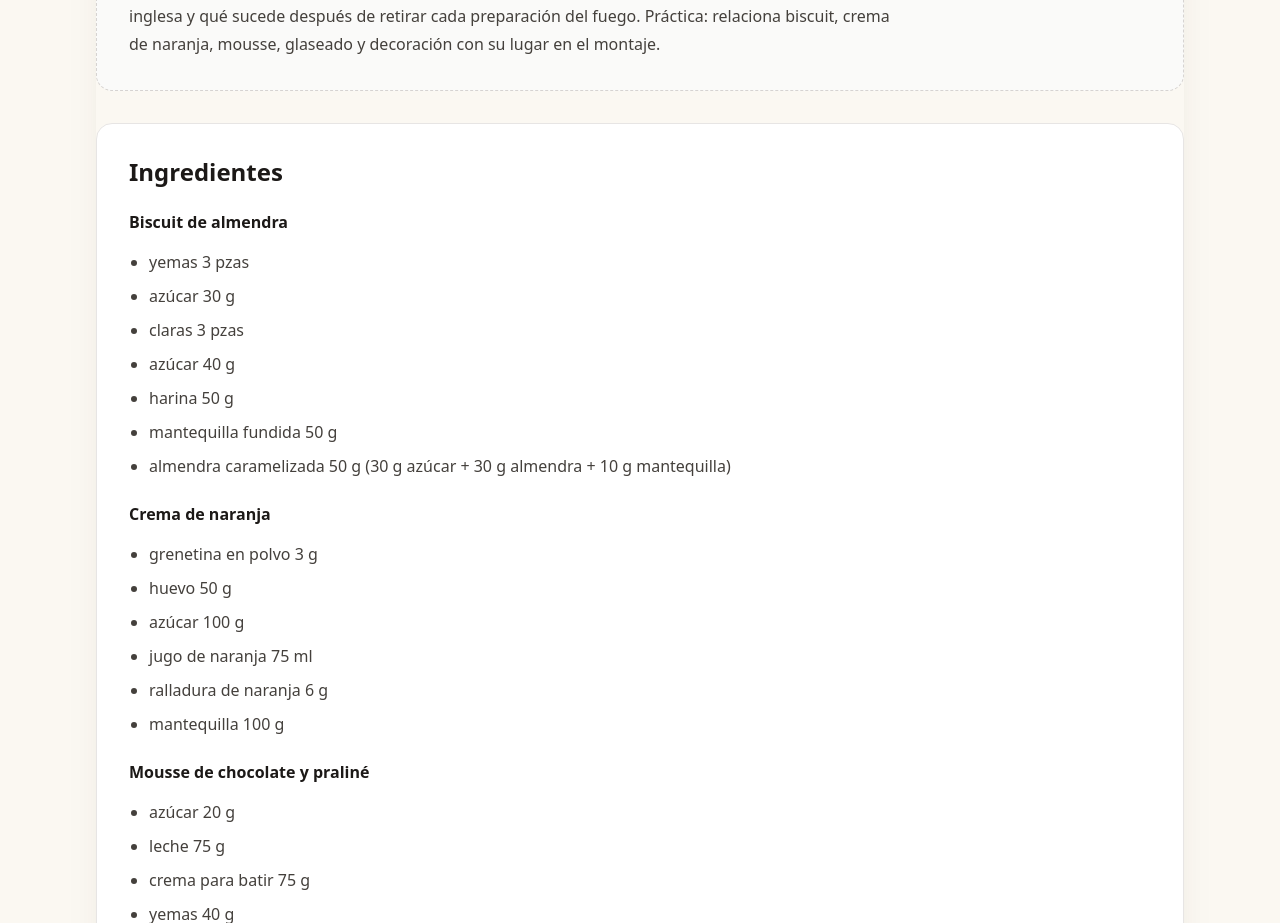
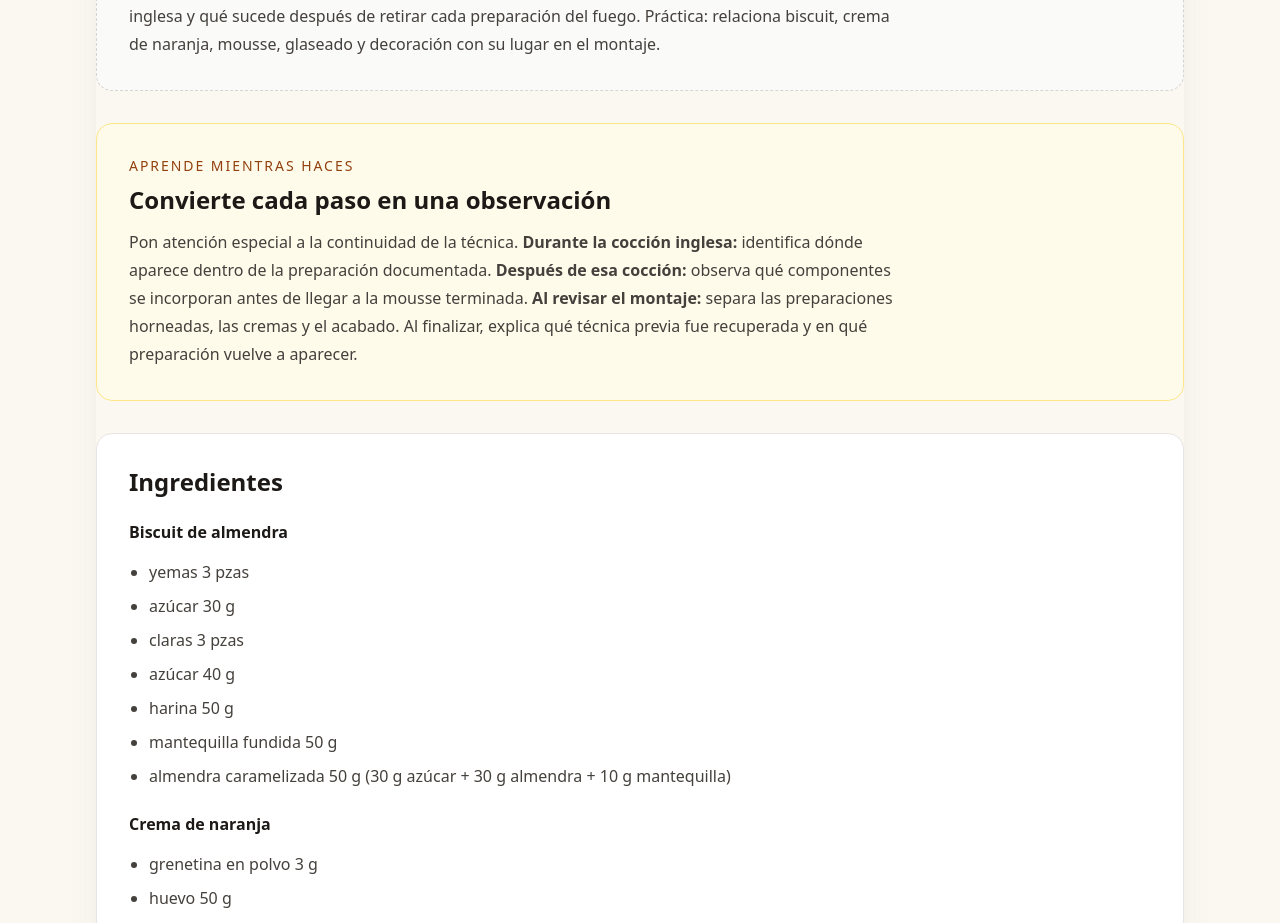
Before and after one commit to Drworm82/CursoPanadero, a Next.js app: page /leccion-andalucia in a window 1280 px wide. Shown: the part 860-1783 px from the top of the page. Built offline with nearby package versions, Linux system fonts and the light colour scheme; no server answers.

Commit message:
Mejorar aprendizaje durante la receta en pages/leccion-andalucia.js

```diff
--- a/pages/leccion-andalucia.js
+++ b/pages/leccion-andalucia.js
@@ -9,6 +9,7 @@ export default function LessonPage() {
         <section className="rounded-2xl bg-amber-50 p-6 sm:p-8"><p className="text-sm font-medium uppercase tracking-[0.14em] text-amber-700">Objetivo del aprendizaje</p><p className="mt-3 max-w-3xl leading-7 text-stone-700">El alumno reforzara la técnica de cocción en crema inglesa y la aplicara en la realización de una mousse.</p></section>
 <section className="rounded-2xl border border-stone-200 bg-white p-6 sm:p-8"><p className="text-sm font-medium uppercase tracking-[0.14em] text-amber-700">Idea central</p><h2 className="mt-2 text-2xl font-semibold text-stone-900">Una técnica previa puede convertirse en estructura</h2><p className="mt-3 max-w-3xl leading-7 text-stone-700">En Andalucía, la cocción inglesa aparece como base de preparaciones que después reciben otros componentes. La lección enseña a reconocer esa continuidad técnica dentro de un pastel contemporáneo.</p></section>
 <section className="rounded-2xl border border-dashed border-stone-300 bg-stone-50 p-6 sm:p-8"><p className="text-sm font-medium uppercase tracking-[0.14em] text-amber-800">Observa y practica</p><h2 className="mt-2 text-2xl font-semibold text-stone-900">Antes de repetir la receta, explica su estructura</h2><p className="mt-3 max-w-3xl leading-7 text-stone-700">Recupera crema inglesa, batidos, gelatina y crema semimontada. Señala dónde aparece la cocción inglesa y qué sucede después de retirar cada preparación del fuego. Práctica: relaciona biscuit, crema de naranja, mousse, glaseado y decoración con su lugar en el montaje.</p></section>
+<section className="rounded-2xl border border-amber-200 bg-amber-50 p-6 sm:p-8"><p className="text-sm font-medium uppercase tracking-[0.14em] text-amber-800">Aprende mientras haces</p><h2 className="mt-2 text-2xl font-semibold text-stone-900">Convierte cada paso en una observación</h2><p className="mt-3 max-w-3xl leading-7 text-stone-700">Pon atención especial a la continuidad de la técnica. <strong>Durante la cocción inglesa:</strong> identifica dónde aparece dentro de la preparación documentada. <strong>Después de esa cocción:</strong> observa qué componentes se incorporan antes de llegar a la mousse terminada. <strong>Al revisar el montaje:</strong> separa las preparaciones horneadas, las cremas y el acabado. Al finalizar, explica qué técnica previa fue recuperada y en qué preparación vuelve a aparecer.</p></section>
 
         <section className="rounded-2xl border border-stone-200 bg-white p-6 sm:p-8">
           <h2 className="text-2xl font-semibold text-stone-900">Ingredientes</h2>
```
